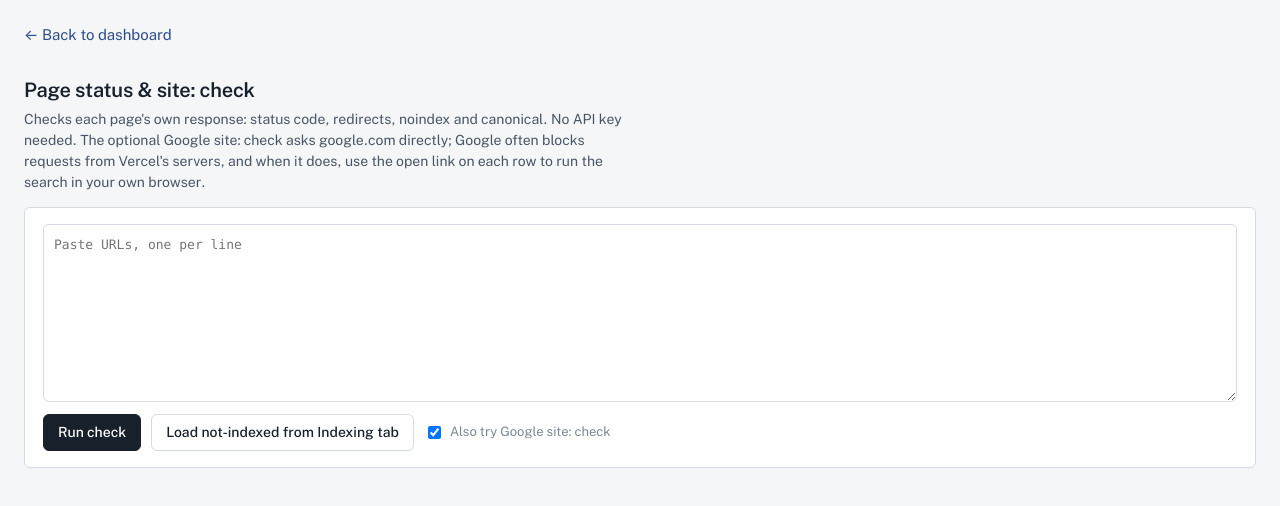
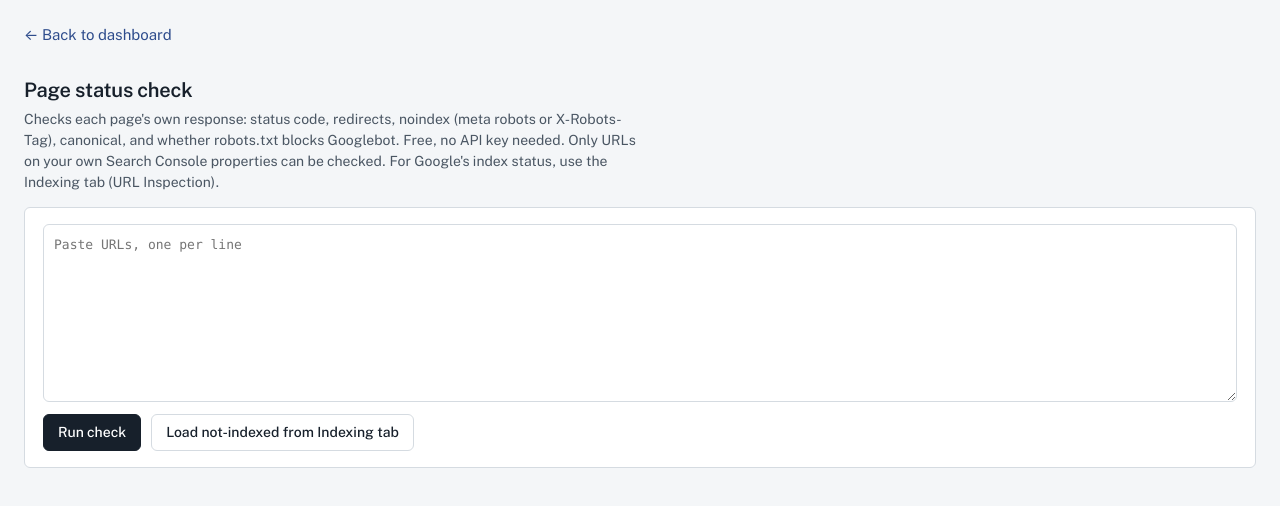
Before and after one commit to himanshusingh60120/seo-dashboard, a Next.js app: page /site-check in a window 1280 px wide. Shown: the top 506 px of the page. Built offline with nearby package versions, Linux system fonts and the light colour scheme.

Commit message:
Update page.tsx

```diff
--- a/app/site-check/page.tsx
+++ b/app/site-check/page.tsx
@@ -1,25 +1,12 @@
 "use client";
-// app/site-check/page.tsx  ->  /site-check  (sign-in required via middleware)
-
+// app/site-check/page.tsx -> /site-check (sign-in required via middleware)
+// Checks each page's own response: status code, redirect chain, noindex, canonical and robots.txt (Googlebot's view).
+// Free: no search API. Only URLs on your own Search Console properties can be checked.
 import { useRef, useState } from "react";
 import Link from "next/link";
 import { DataTable, Kpis, Section, shortUrl, num, type Col } from "@/components/ui";
 import { loadIndexCache, classify } from "@/lib/indexCache";
-import type { PageCheckRow, GoogleResult } from "@/app/api/site-check/route";
-
-const GOOGLE: Record<GoogleResult, { label: string; tone: string }> = {
-  found: { label: "In results", tone: "ok" },
-  not_found: { label: "No results", tone: "no" },
-  other_urls_only: { label: "Other URLs only", tone: "warn" },
-  blocked: { label: "Blocked by Google", tone: "no" },
-  js_required: { label: "Google wants JavaScript", tone: "no" },
-  consent_page: { label: "Consent page", tone: "warn" },
-  redirected: { label: "Redirected", tone: "warn" },
-  unknown: { label: "Unclear", tone: "warn" },
-  error: { label: "Request failed", tone: "no" },
-  skipped: { label: "Skipped", tone: "info" },
-  off: { label: "Not run", tone: "info" },
-};
+import type { PageCheckRow } from "@/app/api/site-check/route";
 
 const statusTone = (s: number) => (s === 200 ? "ok" : s >= 300 && s < 400 ? "warn" : "no");
 const ext = (href: string, text: string) => <a href={href} target="_blank" rel="noreferrer">{text}</a>;
@@ -34,7 +21,8 @@ const cols: Col<PageCheckRow>[] = [
   {
     key: "finalUrl",
     label: "Ends at",
-    render: (r) => (!r.finalUrl ? <span className="muted">–</span> : r.finalUrl === r.url ? <span className="muted">same</span> : ext(r.finalUrl, shortUrl(r.finalUrl))),
+    render: (r) =>
+      !r.finalUrl ? <span className="muted">–</span> : r.finalUrl === r.url ? <span className="muted">same</span> : ext(r.finalUrl, shortUrl(r.finalUrl)),
   },
   {
     key: "noindex",
@@ -50,29 +38,21 @@ const cols: Col<PageCheckRow>[] = [
       : <span className="muted">self</span>,
   },
   {
-    key: "googleResult",
-    label: "Google site:",
-    render: (r) => (
-      <span style={{ whiteSpace: "nowrap" }}>
-        <span className={`pill ${GOOGLE[r.googleResult].tone}`}>
-          {GOOGLE[r.googleResult].label}{r.googleHttp ? ` · ${r.googleHttp}` : ""}
-        </span>{" "}
-        {ext(r.googleUrl, "open")}
-      </span>
-    ),
+    key: "robotsBlocked",
+    label: "robots.txt",
+    render: (r) => (r.robotsBlocked ? <span className="pill no">blocked</span> : <span className="muted">{r.pageStatus ? "allowed" : "–"}</span>),
   },
   { key: "error", label: "Note", render: (r) => <span className="muted">{r.error}</span> },
 ];
 
 const failedRow = (url: string, error: string): PageCheckRow => ({
-  url, pageStatus: 0, chain: "", finalUrl: "", noindex: "", canonical: "", canonicalElsewhere: false,
+  url, pageStatus: 0, chain: "", finalUrl: "", noindex: "", canonical: "", canonicalElsewhere: false, robotsBlocked: false,
   googleHttp: null, googleResult: "off", googleUrl: `https://www.google.com/search?q=${encodeURIComponent(`site:${url}`)}`,
   error, checkedAt: new Date().toISOString(),
 });
 
 export default function SiteCheckPage() {
   const [input, setInput] = useState("");
-  const [google, setGoogle] = useState(true);
   const [rows, setRows] = useState<PageCheckRow[]>([]);
   const [busy, setBusy] = useState(false);
   const [progress, setProgress] = useState({ done: 0, total: 0 });
@@ -105,29 +85,23 @@ export default function SiteCheckPage() {
     setNotice("");
     setError("");
     setProgress({ done: 0, total: urls.length });
-
-    let useGoogle = google;
     let done = 0;
     while (done < urls.length && !stop.current) {
-      const batch = urls.slice(done, done + (useGoogle ? 10 : 20));
+      const batch = urls.slice(done, done + 20);
       try {
         const res = await fetch("/api/site-check", {
           method: "POST",
           cache: "no-store",
           headers: { "Content-Type": "application/json" },
-          body: JSON.stringify({ urls: batch, google: useGoogle }),
+          body: JSON.stringify({ urls: batch }),
         });
-        const data = await res.json();
+        const data = await res.json().catch(() => ({}));
         if (res.status === 401) {
           setError("Your session expired. Reload the page and sign in again.");
           break;
         }
         if (!res.ok) throw new Error(data.error || `HTTP ${res.status}`);
         setRows((prev) => [...prev, ...(data.results as PageCheckRow[])]);
-        if (data.googleBlocked && useGoogle) {
-          useGoogle = false;
-          setNotice('Google blocked the request from the server, so the Google check is off for the rest of this run. Page checks carry on. Use "open" on any row to run the site: search in your own browser.');
-        }
       } catch (e) {
         const msg = e instanceof Error ? e.message : "Request failed";
         setRows((prev) => [...prev, ...batch.map((u) => failedRow(u, `Check failed: ${msg}`))]);
@@ -143,10 +117,9 @@ export default function SiteCheckPage() {
   return (
     <main>
       <p style={{ margin: 0 }}><Link href="/">← Back to dashboard</Link></p>
-
       <Section
-        title="Page status & site: check"
-        lede="Checks each page's own response: status code, redirects, noindex and canonical. No API key needed. The optional Google site: check asks google.com directly; Google often blocks requests from Vercel's servers, and when it does, use the open link on each row to run the search in your own browser."
+        title="Page status check"
+        lede="Checks each page's own response: status code, redirects, noindex (meta robots or X-Robots-Tag), canonical, and whether robots.txt blocks Googlebot. Free, no API key needed. Only URLs on your own Search Console properties can be checked. For Google's index status, use the Indexing tab (URL Inspection)."
       >
         <div className="panel" style={{ display: "grid", gap: 12 }}>
           <textarea
@@ -161,10 +134,6 @@ export default function SiteCheckPage() {
             <button className="btn primary" onClick={runCheck} disabled={busy}>{busy ? "Checking…" : "Run check"}</button>
             {busy && <button className="btn" onClick={() => (stop.current = true)}>Stop</button>}
             <button className="btn" onClick={loadNotIndexed} disabled={busy}>Load not-indexed from Indexing tab</button>
-            <label className="muted" style={{ display: "flex", gap: 6, alignItems: "center" }}>
-              <input type="checkbox" checked={google} onChange={(e) => setGoogle(e.target.checked)} disabled={busy} />
-              Also try Google site: check
-            </label>
             {progress.total > 0 && <span className="muted">Checked {num(progress.done)} of {num(progress.total)}</span>}
           </div>
         </div>
@@ -182,7 +151,7 @@ export default function SiteCheckPage() {
               { label: "Errors (4xx/5xx/none)", value: count((r) => r.pageStatus === 0 || r.pageStatus >= 400) },
               { label: "noindex", value: count((r) => r.noindex === "yes") },
               { label: "Canonical elsewhere", value: count((r) => r.canonicalElsewhere) },
-              { label: "Google: in results", value: count((r) => r.googleResult === "found") },
+              { label: "Blocked by robots.txt", value: count((r) => r.robotsBlocked) },
             ]}
           />
           <DataTable rows={rows} cols={cols} csvName="site-check.csv" pageSize={50} empty="No results yet." />
```
